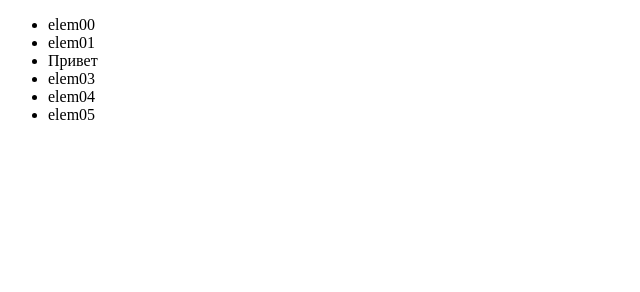
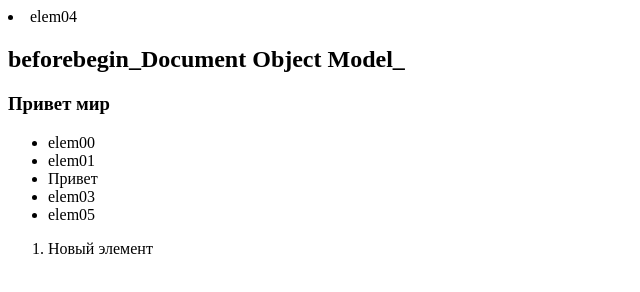
Before and after one commit to SltyBr/Practice_js15.0, a plain HTML site: page index.html in a window 1280 px wide. Shown: the whole page, without its empty margins (0-640 px from the left). Drawn offline with Linux system fonts and the light colour scheme.

Commit message:
practice

```diff
--- a/index.html
+++ b/index.html
@@ -7,6 +7,7 @@
 </head>
 <body>
   <header>
+    <h2 id="second-head">_Document Object Model_</h2>
     <div class="container">
       <ul class="collection">
         <li class="elem elem00">elem00</li>
--- a/script.js
+++ b/script.js
@@ -1,9 +1,13 @@
 'use strict';
 
 const collections = document.querySelectorAll('.collection'),
-      elems = document.querySelectorAll('.elem');
+      elems = document.querySelectorAll('.elem'),
+      secondHead = document.getElementById('second-head');
 
 const newElem = document.createElement('li'); // создаёт парный тэг html, можно указать любую комбинацию
+
+newElem.textContent = 'Новый элемент';
+newElem.classList.add('new_elem');
 
 console.log(newElem);
 
@@ -15,6 +19,7 @@ console.log(elems);
 
 /* collections[1].append(elems[3]);  */// вставляем элемент в конец родителя DOM дерева
 /* collections[1].append(elems[1]); */ // именно берёт и перемещает элементы, не копирует
+/* collections[1].prepend(elem[5]) */ // вставляет в начале родителя элемент
 
 /* collections[0].before(collections[1]); */ // берет аргумент коллекции1 и вставляет перед коллецкией0
 
@@ -31,3 +36,8 @@ elemClone.textContent = 'new elem'; */
 /* collections[1].append(elemClone); */
 
 elems[2].textContent = 'Привет'; // переписывает текст внутри тэга
+collections[1].append(newElem);
+
+secondHead.insertAdjacentText('afterbegin', 'beforebegin'); // вставляет текст до/внутри/после тэга
+secondHead.insertAdjacentElement('beforebegin', elems[4]); // вставляет элемент, текст не принимает, до/внутри/после тэга
+secondHead.insertAdjacentHTML('afterend', '<h3>Привет мир</h3>'); // вставляет элемент, текст не принимает, до/внутри/после тэга
```
